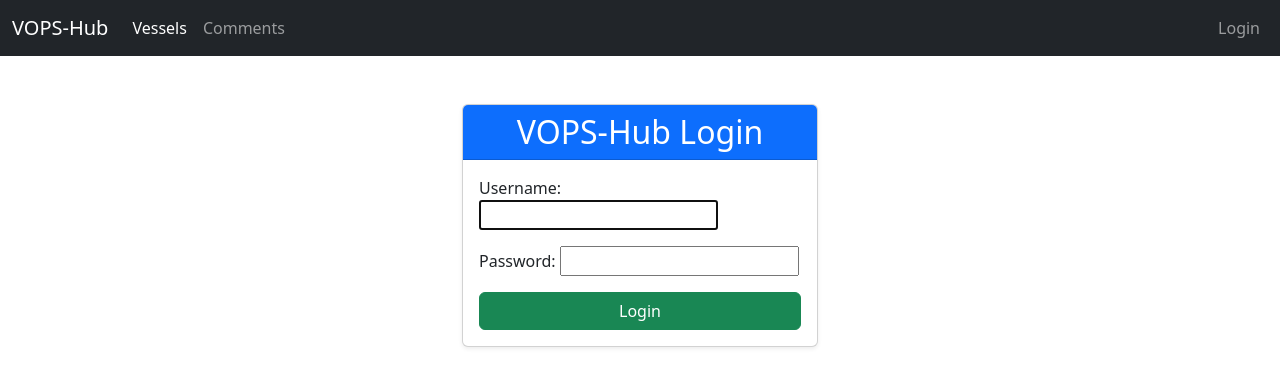
After one commit to TechnoShed-dev/VOPS-Hub-Django, a Django app: a page that uses core_app/templates/core_app/base.html in a window 1280 px wide. The commit adds this page. Shown: the top 387 px of the page. Run offline with Django 5.2, Linux system fonts and the light colour scheme.

Commit message:
V1.1 - Added Authentication , Commenting and additional views

```diff
--- a/core_app/templates/core_app/base.html
+++ b/core_app/templates/core_app/base.html
@@ -20,6 +20,10 @@
                     <li class="nav-item">
                         <a class="nav-link active" aria-current="page" href="{% url 'core_app:vessel_list' %}">Vessels</a>{# UPDATED URL #}
                     </li>
+                    {# NEW NAV ITEM FOR COMMENTS #}
+                    <li class="nav-item">
+                    <a class="nav-link" href="{% url 'core_app:comment_list' %}">Comments</a>
+                    </li>
                 </ul>
                 <ul class="navbar-nav">
                 {% if user.is_authenticated %}
@@ -30,12 +34,12 @@
                         <ul class="dropdown-menu dropdown-menu-end" aria-labelledby="navbarDropdown">
                             <li><a class="dropdown-item" href="{% url 'admin:index' %}">Admin Panel</a></li>
                             <li><hr class="dropdown-divider"></li>
-                                <li><a class="dropdown-item" href="{% url 'admin:logout' %}">Logout</a></li>
+                            <li><a class="dropdown-item" href="{% url 'core_app:logout' %}">Logout</a>{# UPDATED URL #}</li>
                         </ul>
                     </li>
                 {% else %}
                     <li class="nav-item">
-                            <a class="nav-link" href="{% url 'admin:login' %}">Login</a>
+                        <a class="nav-link" href="{% url 'core_app:login' %}">Login</a>{# UPDATED URL #}
                     </li>
                 {% endif %}
             </ul>
--- /dev/null
+++ b/core_app/templates/core_app/login.html
@@ -0,0 +1,29 @@
+{# VOPS-Hub/core_app/templates/core_app/login.html #}
+{% extends 'core_app/base.html' %}
+
+{% block title %}Login - VOPS-Hub{% endblock title %}
+
+{% block content %}
+<div class="row justify-content-center mt-5">
+    <div class="col-md-6 col-lg-4">
+        <div class="card shadow-sm">
+            <div class="card-header bg-primary text-white text-center">
+                <h2 class="card-title mb-0">VOPS-Hub Login</h2>
+            </div>
+            <div class="card-body">
+                {% if form.errors %}
+                    <div class="alert alert-danger" role="alert">
+                        Your username and password didn't match. Please try again.
+                    </div>
+                {% endif %}
+                <form method="post">
+                    {% csrf_token %}
+                    {# Render the form fields #}
+                    {{ form.as_p }} {# This will render username and password fields wrapped in <p> tags #}
+                    <button type="submit" class="btn btn-success w-100">Login</button>
+                </form>
+            </div>
+        </div>
+    </div>
+</div>
+{% endblock content %}
--- a/core_app/urls.py
+++ b/core_app/urls.py
@@ -9,4 +9,15 @@ urlpatterns = [
     path('vessels/', views.vessel_list, name='vessel_list'),
     # Path for showing a single vessel's details (using its primary key as an ID)
     path('vessels/<int:pk>/', views.vessel_detail, name='vessel_detail'),
+    # NEW: Path for adding a comment to a specific vessel
+    path('vessels/<int:pk>/add_comment/', views.add_comment, name='add_comment'),
+    path('comments/', views.comment_list, name='comment_list'),
+    # NEW: Path for listing all comments (if you implement a view for this)
+    # NEW: Path for showing a single comment's details
+    path('comments/<int:pk>/', views.comment_detail, name='comment_detail'),
+    # NEW: Path for editing a specific comment
+    path('comments/<int:pk>/edit/', views.edit_comment, name='edit_comment'),
+    # NEW: Custom Login and Logout Paths
+    path('login/', views.custom_login, name='login'),
+    path('logout/', views.custom_logout, name='logout'),
 ]
--- a/core_app/views.py
+++ b/core_app/views.py
@@ -1,7 +1,14 @@
 # VOPS-Hub/core_app/views.py
-
-from django.shortcuts import render, get_object_or_404
+from django.shortcuts import render, get_object_or_404, redirect
+from django.contrib.auth.decorators import login_required # NEW IMPORT
+from django.contrib.auth.models import Group # NEW IMPORT - for checking group membership
+from django.http import HttpResponseForbidden # NEW IMPORT - for access denied
+from django.contrib.auth.forms import AuthenticationForm # NEW IMPORT
+from django.contrib.auth import login, logout # NEW IMPORTS
+from django.urls import reverse # NEW IMPORT, useful for redirects
+from django.conf import settings # NEW IMPORT, to access LOGIN_REDIRECT_URL
 from .models import VesselParticulars, VesselDeckHeight, VesselComment
+from .forms import VesselCommentForm
 
 def vessel_list(request):
     vessels = VesselParticulars.objects.all().order_by('vessel_name')
@@ -12,12 +19,114 @@ def vessel_list(request):
 
 def vessel_detail(request, pk):
     vessel = get_object_or_404(VesselParticulars, pk=pk)
-    # Sort deck heights by the new 'deck_name' for alphanumeric order
-    deck_heights = vessel.vesseldeckheight_set.all().order_by('deck_name') # CHANGED to 'deck_name'
+    deck_heights = vessel.vesseldeckheight_set.all().order_by('deck_id')
     comments = vessel.vesselcomment_set.all().order_by('-date_of_comment')
+
+    # NEW: Determine if the user can add/edit comments
+    user_can_add_edit_comments = False
+    if request.user.is_authenticated:
+        if request.user.groups.filter(name='RedVests').exists():
+            user_can_add_edit_comments = True
+
     context = {
         'vessel': vessel,
         'deck_heights': deck_heights,
+        'comments': comments,
+        'user_can_add_edit_comments': user_can_add_edit_comments, # NEW CONTEXT VARIABLE
+    }
+    return render(request, 'core_app/vessel_detail.html', context)
+
+
+@login_required
+def add_comment(request, pk):
+    vessel = get_object_or_404(VesselParticulars, pk=pk)
+
+    if not request.user.groups.filter(name='RedVests').exists():
+        return HttpResponseForbidden("You do not have permission to add comments. Please log in as a RedVest user.")
+
+    if request.method == 'POST':
+        form = VesselCommentForm(request.POST)
+        if form.is_valid():
+            comment = form.save(commit=False) # Create comment object but don't save yet
+            comment.related_vessel = vessel
+            comment.comment_by = request.user.username # NEW: Set comment_by automatically
+            comment.save() # Now save the comment
+            return redirect('core_app:vessel_detail', pk=vessel.pk)
+    else:
+        form = VesselCommentForm()
+
+    context = {
+        'form': form,
+        'vessel': vessel,
+    }
+    return render(request, 'core_app/add_comment.html', context)
+
+
+def comment_list(request):
+    # Retrieve all comments, ordered by date_of_comment (most recent first)
+    comments = VesselComment.objects.all().order_by('-date_of_comment')
+    context = {
         'comments': comments
     }
-    return render(request, 'core_app/vessel_detail.html', context)
+    return render(request, 'core_app/comment_list.html', context)
+
+# NEW VIEW FOR DISPLAYING SINGLE COMMENT DETAILS
+def comment_detail(request, pk):
+    comment = get_object_or_404(VesselComment, pk=pk)
+
+    # NEW: Determine if the user can add/edit comments
+    user_can_add_edit_comments = False
+    if request.user.is_authenticated:
+        if request.user.groups.filter(name='RedVests').exists():
+            user_can_add_edit_comments = True
+
+    context = {
+        'comment': comment,
+        'user_can_add_edit_comments': user_can_add_edit_comments, # NEW CONTEXT VARIABLE
+    }
+    return render(request, 'core_app/comment_detail.html', context)
+
+@login_required
+def edit_comment(request, pk):
+    comment = get_object_or_404(VesselComment, pk=pk)
+
+    if not request.user.groups.filter(name='RedVests').exists():
+        return HttpResponseForbidden("You do not have permission to edit comments. Please log in as a RedVest user.")
+
+    if request.method == 'POST':
+        # The form will only update 'comment_title' and 'comment_details'
+        form = VesselCommentForm(request.POST, instance=comment)
+        if form.is_valid():
+            form.save() # Saves the updated title and details
+            return redirect('core_app:comment_detail', pk=comment.pk)
+    else:
+        form = VesselCommentForm(instance=comment) # Pre-populates title and details
+
+    context = {
+        'form': form,
+        'comment': comment,
+    }
+    return render(request, 'core_app/edit_comment.html', context)
+
+# NEW: Custom Login View
+def custom_login(request):
+    if request.user.is_authenticated:
+        return redirect(settings.LOGIN_REDIRECT_URL) # Redirect already logged-in users
+
+    if request.method == 'POST':
+        form = AuthenticationForm(request, data=request.POST)
+        if form.is_valid():
+            user = form.get_user()
+            login(request, user) # Logs the user in
+            return redirect(settings.LOGIN_REDIRECT_URL) # Redirect to specified URL
+    else:
+        form = AuthenticationForm() # Empty form for GET request
+
+    context = {'form': form}
+    return render(request, 'core_app/login.html', context) # Render custom login template
+
+# NEW: Custom Logout View
+@login_required # Only logged-in users can log out
+def custom_logout(request):
+    logout(request) # Logs the user out
+    return redirect(settings.LOGOUT_REDIRECT_URL) # Redirect to specified URL
--- a/vops_info_hub/settings.py
+++ b/vops_info_hub/settings.py
@@ -11,6 +11,7 @@ https://docs.djangoproject.com/en/5.2/ref/settings/
 """
 
 from pathlib import Path
+from django.urls import reverse_lazy # NEW IMPORT
 
 # Build paths inside the project like this: BASE_DIR / 'subdir'.
 BASE_DIR = Path(__file__).resolve().parent.parent
@@ -124,3 +125,8 @@ STATIC_URL = 'static/'
 DEFAULT_AUTO_FIELD = 'django.db.models.BigAutoField'
 # Add this line (or append to it if it exists)
 CSRF_TRUSTED_ORIGINS = ['https://vops.technoshed.co.uk']
+
+# Custom Login/Logout URLs
+LOGIN_URL = reverse_lazy('core_app:login') # UPDATED
+LOGIN_REDIRECT_URL = reverse_lazy('core_app:vessel_list') # UPDATED
+LOGOUT_REDIRECT_URL = reverse_lazy('core_app:vessel_list') # UPDATED
```
Also changed, not shown: core_app/forms.py (added, +16 -0 lines), core_app/templates/core_app/add_comment.html (added, +24 -0 lines), core_app/templates/core_app/comment_detail.html (added, +35 -0 lines), core_app/templates/core_app/comment_list.html (added, +22 -0 lines), core_app/templates/core_app/edit_comment.html (added, +24 -0 lines), core_app/templates/core_app/vessel_detail.html (+16 -6 lines), core_app/templates/core_app/logout.html (added). Lines whose indentation alone changed are shown as unchanged.
